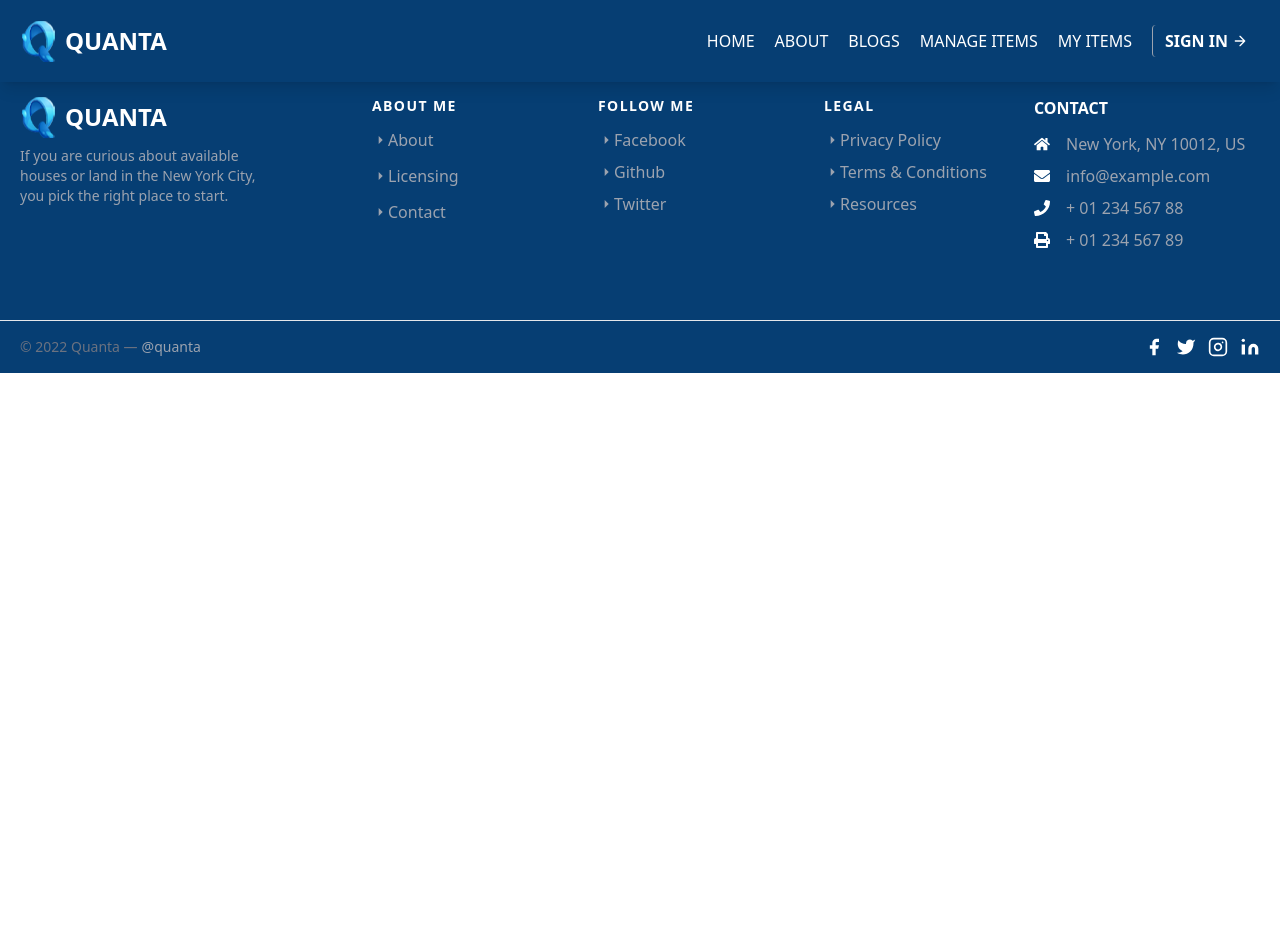
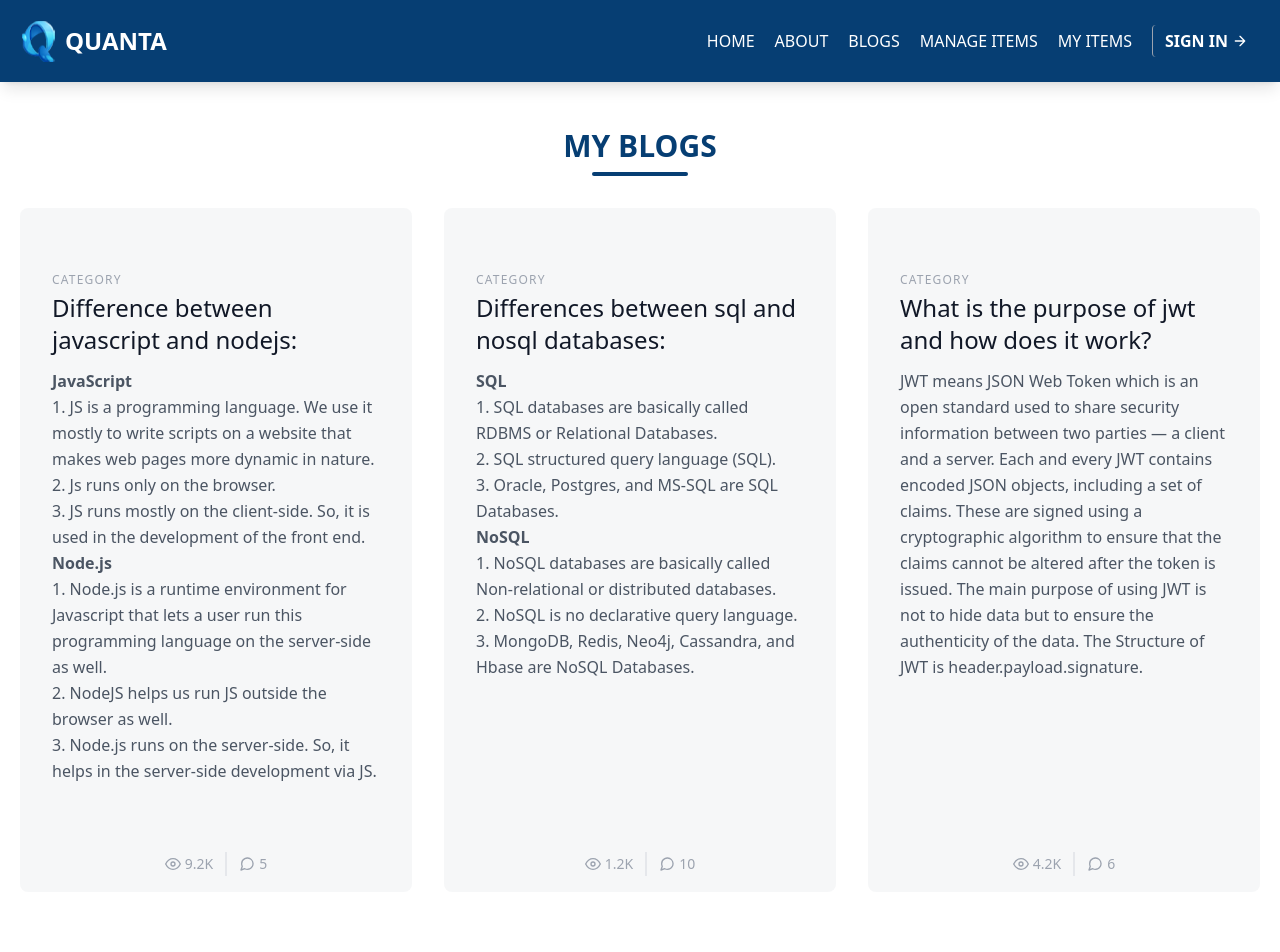
Before and after one commit to arfat132/quanta-client-side, a React (Create React App) app: page /blogs in a window 1280 px wide. Shown: the top 952 px of the page. Before the commit the page ends 800 px from the top, so only its background shows below. Built offline with nearby package versions, Linux system fonts and the light colour scheme; no server answers; what tw-elements would draw is missing.

Commit message:
blogs content added

```diff
--- a/src/App.js
+++ b/src/App.js
@@ -10,7 +10,7 @@ import SignIn from './Components/SignIn/SignIn';
 import SignUp from './Components/SignUp/SignUp';
 import NotFound from './Components/NotFound/NotFound';
 import RequireAuth from './Components/RequiredAuth/RequiredAuth';
-import { ToastContainer } from 'react-toastify';
+
 
 function App() {
   return (
--- a/src/Components/Blogs/Blogs.js
+++ b/src/Components/Blogs/Blogs.js
@@ -2,9 +2,89 @@ import React from 'react';
 
 const Blogs = () => {
     return (
-        <div>
+        <section class="text-gray-600 body-font">
+            <div class="container px-5 py-24 mx-auto">
+            <h1 className='text-center text-sky-800 uppercase text-3xl font-bold my-8'>My Blogs <div className='w-24 h-1 bg-sky-800 rounded-lg mx-auto mt-2'></div></h1>
+                <div class="flex flex-wrap -m-4">
+                    <div class="p-4 lg:w-1/3">
+                        <div class="h-full bg-gray-100 bg-opacity-75 px-8 pt-16 pb-24 rounded-lg overflow-hidden relative">
+                            <h2 class="tracking-widest text-xs title-font font-medium text-gray-400 mb-1">CATEGORY</h2>
+                            <h1 class="title-font sm:text-2xl text-xl font-medium text-gray-900 mb-3">Difference between javascript and nodejs:</h1>
+                            <p class="leading-relaxed mb-3"><strong>JavaScript </strong> <br />
+                                1. JS is a programming language. We use it mostly to write scripts on a website that makes web pages more dynamic in nature. <br />
+                                2. Js runs only on the browser. <br />
+                                3. JS runs mostly on the client-side. So, it is used in the development of the front end. <br />
+                                <strong>Node.js </strong><br />
+                                1. Node.js is a runtime environment for Javascript that lets a user run this programming language on the server-side as well.<br />
+                                2. NodeJS helps us run JS outside the browser as well. <br />
+                                3. Node.js  runs on the server-side. So, it helps in the server-side development via JS.</p>
+                            <div class="text-center mt-2 leading-none flex justify-center absolute bottom-0 left-0 w-full py-4">
+                                <span class="text-gray-400 mr-3 inline-flex items-center leading-none text-sm pr-3 py-1 border-r-2 border-gray-200">
+                                    <svg class="w-4 h-4 mr-1" stroke="currentColor" stroke-width="2" fill="none" stroke-linecap="round" stroke-linejoin="round" viewBox="0 0 24 24">
+                                        <path d="M1 12s4-8 11-8 11 8 11 8-4 8-11 8-11-8-11-8z"></path>
+                                        <circle cx="12" cy="12" r="3"></circle>
+                                    </svg>9.2K
+                                </span>
+                                <span class="text-gray-400 inline-flex items-center leading-none text-sm">
+                                    <svg class="w-4 h-4 mr-1" stroke="currentColor" stroke-width="2" fill="none" stroke-linecap="round" stroke-linejoin="round" viewBox="0 0 24 24">
+                                        <path d="M21 11.5a8.38 8.38 0 01-.9 3.8 8.5 8.5 0 01-7.6 4.7 8.38 8.38 0 01-3.8-.9L3 21l1.9-5.7a8.38 8.38 0 01-.9-3.8 8.5 8.5 0 014.7-7.6 8.38 8.38 0 013.8-.9h.5a8.48 8.48 0 018 8v.5z"></path>
+                                    </svg>5
+                                </span>
+                            </div>
+                        </div>
+                    </div>
+                    <div class="p-4 lg:w-1/3">
+                        <div class="h-full bg-gray-100 bg-opacity-75 px-8 pt-16 pb-24 rounded-lg overflow-hidden relative">
+                            <h2 class="tracking-widest text-xs title-font font-medium text-gray-400 mb-1">CATEGORY</h2>
+                            <h1 class="title-font sm:text-2xl text-xl font-medium text-gray-900 mb-3">Differences between sql and nosql databases: </h1>
+                            <p class="leading-relaxed mb-3"><strong>SQL</strong><br />
+                                1. SQL databases are basically called RDBMS or Relational Databases.<br />
+                                2. SQL structured query language (SQL).<br />
+                                3. Oracle, Postgres, and MS-SQL are SQL Databases.<br />
+                                <strong>NoSQL </strong><br />
+                                1. NoSQL databases are basically called Non-relational or distributed databases.<br />
+                                2. NoSQL is no declarative query language.<br />
+                                3. MongoDB, Redis, Neo4j, Cassandra, and Hbase are NoSQL Databases.</p>
 
-        </div>
+                            <div class="text-center mt-2 leading-none flex justify-center absolute bottom-0 left-0 w-full py-4">
+                                <span class="text-gray-400 mr-3 inline-flex items-center leading-none text-sm pr-3 py-1 border-r-2 border-gray-200">
+                                    <svg class="w-4 h-4 mr-1" stroke="currentColor" stroke-width="2" fill="none" stroke-linecap="round" stroke-linejoin="round" viewBox="0 0 24 24">
+                                        <path d="M1 12s4-8 11-8 11 8 11 8-4 8-11 8-11-8-11-8z"></path>
+                                        <circle cx="12" cy="12" r="3"></circle>
+                                    </svg>1.2K
+                                </span>
+                                <span class="text-gray-400 inline-flex items-center leading-none text-sm">
+                                    <svg class="w-4 h-4 mr-1" stroke="currentColor" stroke-width="2" fill="none" stroke-linecap="round" stroke-linejoin="round" viewBox="0 0 24 24">
+                                        <path d="M21 11.5a8.38 8.38 0 01-.9 3.8 8.5 8.5 0 01-7.6 4.7 8.38 8.38 0 01-3.8-.9L3 21l1.9-5.7a8.38 8.38 0 01-.9-3.8 8.5 8.5 0 014.7-7.6 8.38 8.38 0 013.8-.9h.5a8.48 8.48 0 018 8v.5z"></path>
+                                    </svg>10
+                                </span>
+                            </div>
+                        </div>
+                    </div>
+                    <div class="p-4 lg:w-1/3">
+                        <div class="h-full bg-gray-100 bg-opacity-75 px-8 pt-16 pb-24 rounded-lg overflow-hidden relative">
+                            <h2 class="tracking-widest text-xs title-font font-medium text-gray-400 mb-1">CATEGORY</h2>
+                            <h1 class="title-font sm:text-2xl text-xl font-medium text-gray-900 mb-3">What is the purpose of jwt and how does it work?</h1>
+                            <p class="leading-relaxed mb-3">JWT means JSON Web Token which is an open standard used to share security information between two parties — a client and a server. Each and every JWT contains encoded JSON objects, including a set of claims. These are signed using a cryptographic algorithm to ensure that the claims cannot be altered after the token is issued. The main purpose of using JWT is not to hide data but to ensure the authenticity of the data. The Structure of JWT is header.payload.signature.</p>
+
+                            <div class="text-center mt-2 leading-none flex justify-center absolute bottom-0 left-0 w-full py-4">
+                                <span class="text-gray-400 mr-3 inline-flex items-center leading-none text-sm pr-3 py-1 border-r-2 border-gray-200">
+                                    <svg class="w-4 h-4 mr-1" stroke="currentColor" stroke-width="2" fill="none" stroke-linecap="round" stroke-linejoin="round" viewBox="0 0 24 24">
+                                        <path d="M1 12s4-8 11-8 11 8 11 8-4 8-11 8-11-8-11-8z"></path>
+                                        <circle cx="12" cy="12" r="3"></circle>
+                                    </svg>4.2K
+                                </span>
+                                <span class="text-gray-400 inline-flex items-center leading-none text-sm">
+                                    <svg class="w-4 h-4 mr-1" stroke="currentColor" stroke-width="2" fill="none" stroke-linecap="round" stroke-linejoin="round" viewBox="0 0 24 24">
+                                        <path d="M21 11.5a8.38 8.38 0 01-.9 3.8 8.5 8.5 0 01-7.6 4.7 8.38 8.38 0 01-3.8-.9L3 21l1.9-5.7a8.38 8.38 0 01-.9-3.8 8.5 8.5 0 014.7-7.6 8.38 8.38 0 013.8-.9h.5a8.48 8.48 0 018 8v.5z"></path>
+                                    </svg>6
+                                </span>
+                            </div>
+                        </div>
+                    </div>
+                </div>
+            </div>
+        </section>
     );
 };
 
```
